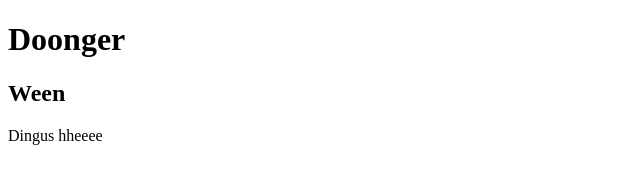
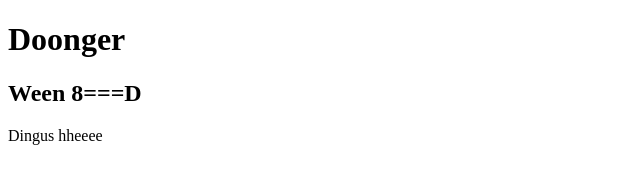
Before and after one commit to ZioNet/Dingus, a plain HTML site: page index.html in a window 1280 px wide. Shown: the full height of the page, 0-640 px from the left. Drawn offline with Linux system fonts and the light colour scheme.

Commit message:
Update index.html

```diff
--- a/index.html
+++ b/index.html
@@ -7,7 +7,7 @@
 	</head>
 	<body>
 		<h1>Doonger</h1>
-		<h2>Ween</h2>
+		<h2>Ween 8===D</h2>
 		<p> Dingus hheeee </p>
 	</body>
 </html>
```
